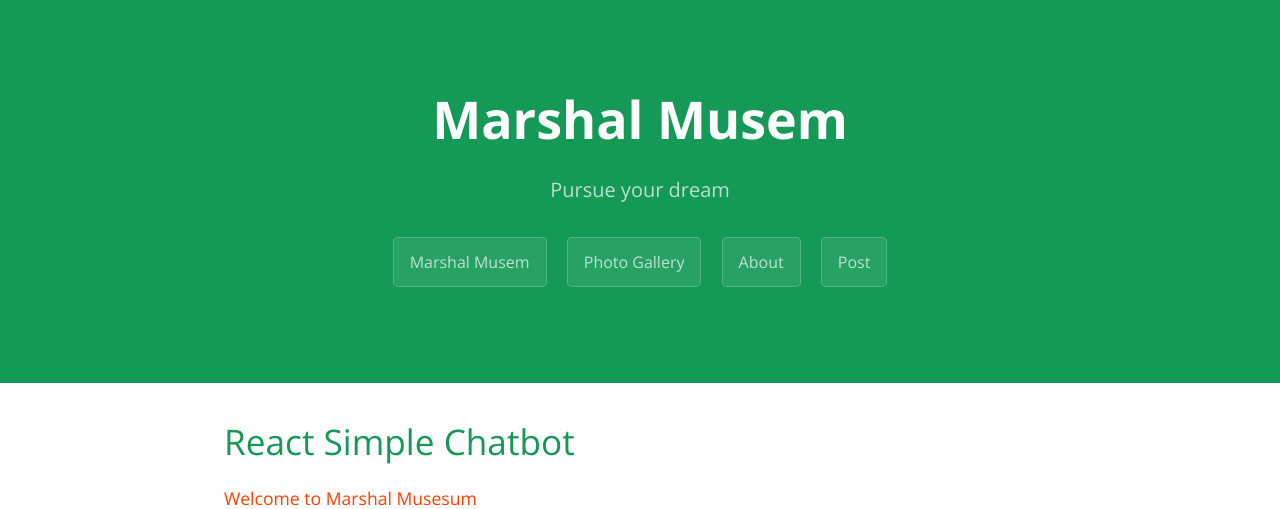
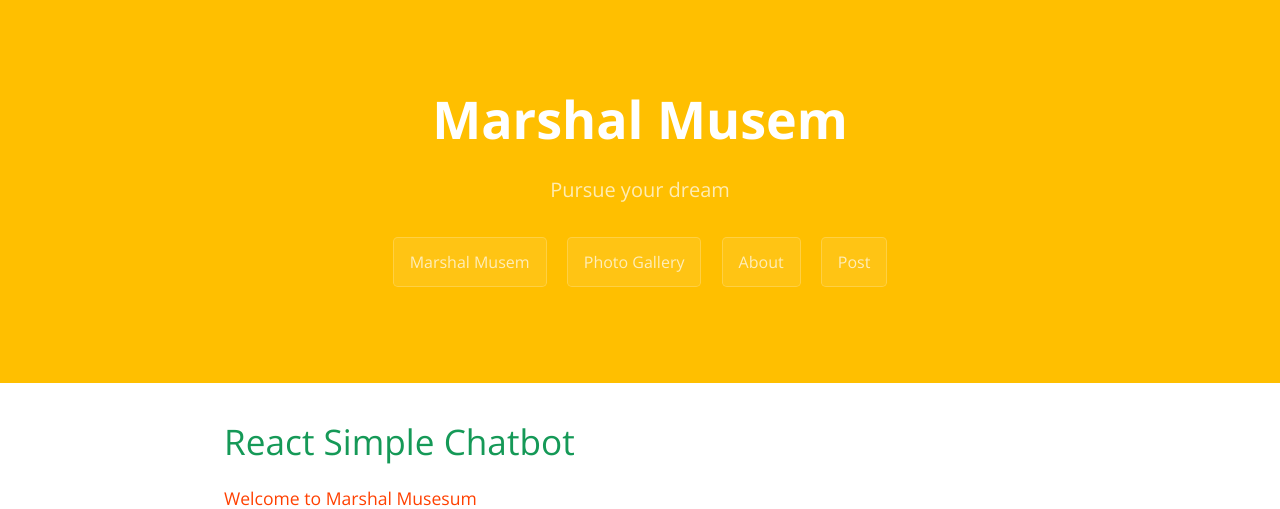
Before and after one commit to whiteeemh/whiteeemh.github.io, a Jekyll site: the page built from index.md, in a window 1280 px wide. Shown: the top 509 px of the page. Built offline with Jekyll 4.4.1, drawn with Linux system fonts in a browser that asks for light colours; grey boxes are pictures that could not be loaded.

Commit message:
Update variables.scss

```diff
--- a/_sass/variables.scss
+++ b/_sass/variables.scss
@@ -4,7 +4,7 @@ $medium-breakpoint: 42em !default;
 
 // Headers
 $header-heading-color: #fff !default;
-$header-bg-color: #159957 !default;
+$header-bg-color: #ffbf00 !default;
 $header-bg-color-secondary: #ff400 !default;
 
 // Text
```
